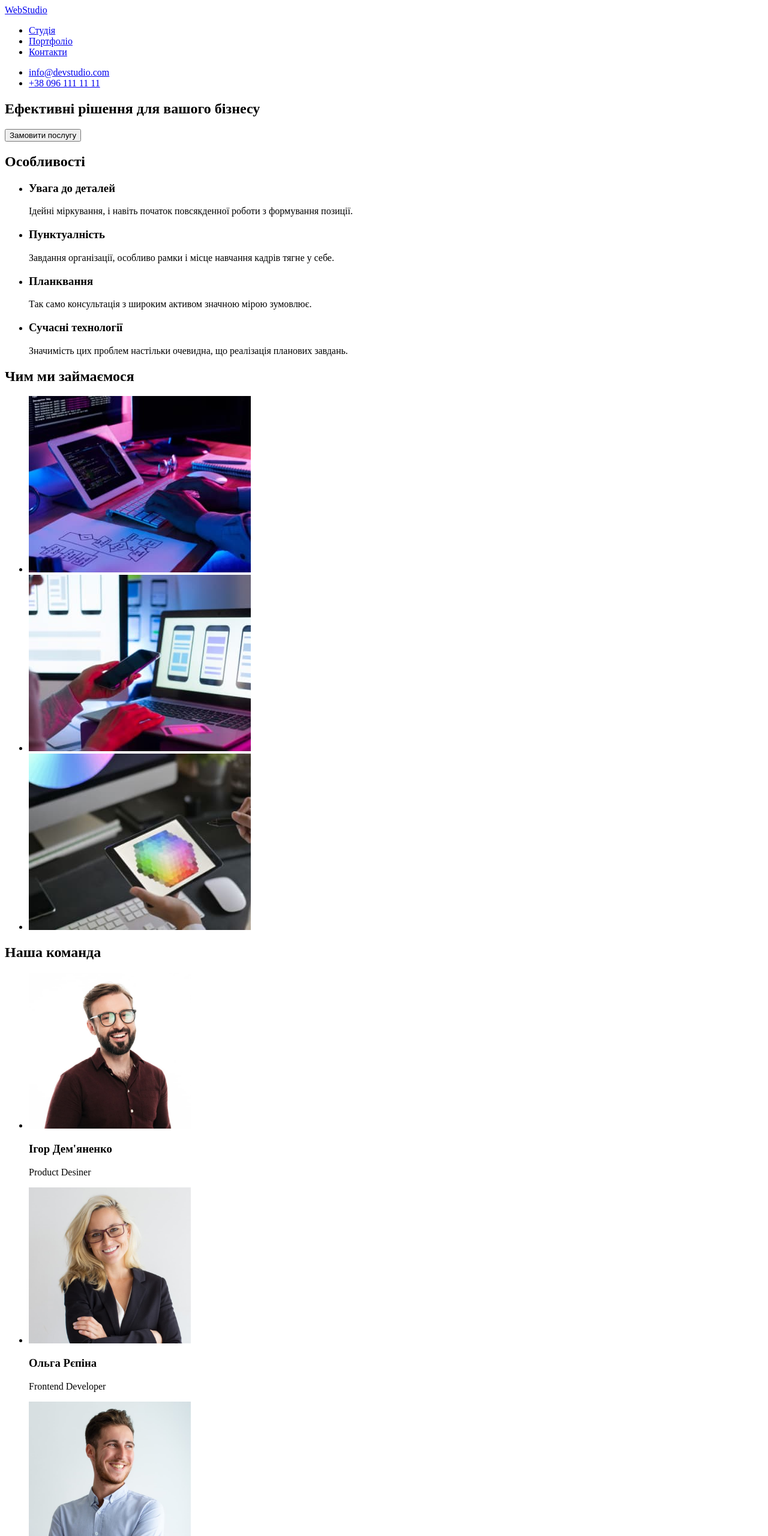
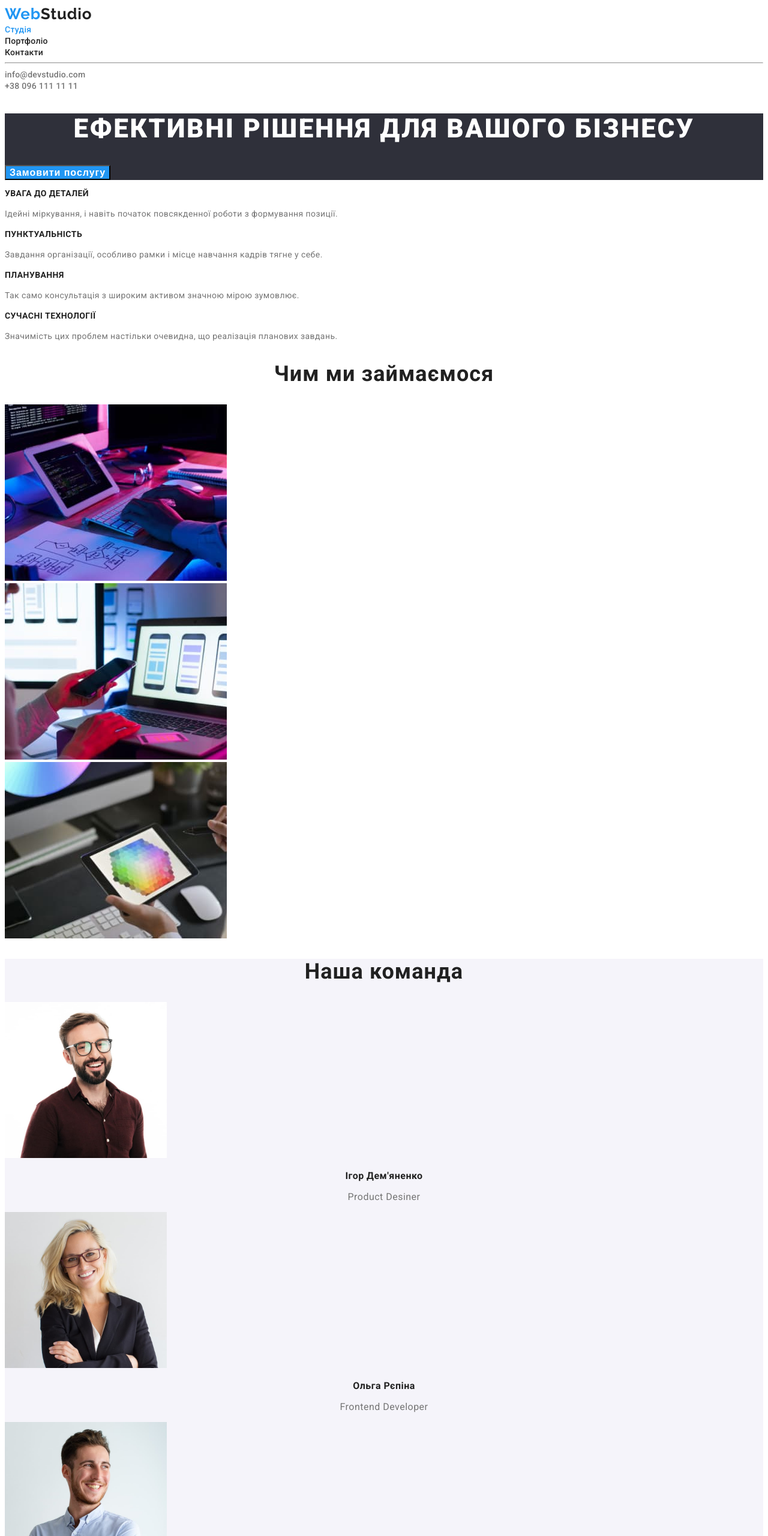
Before and after one commit to iSerge1987/goit-markup-hw-02, a plain HTML site: page index.html in a window 1280 px wide. Shown: the top 2560 px of the page at 60% size. Drawn offline with Linux system fonts and the light colour scheme.

Commit message:
HW02 ver.1.1

```diff
--- /dev/null
+++ b/css/styles.css
@@ -0,0 +1,188 @@
+:root {
+   --brand-color: #2196F3;
+   --line-height-114: 1.143;
+   --line-height-116: 1.1625;
+   --line-height-117: 1.1667;
+   --line-height-119: 1.1923;
+   --line-height-136: 1.13636;
+   --line-height-188: 1.1875;
+   --line-height-714: 1.7143;
+ }
+
+ body {
+   background: #FFFFFF;
+   color: #212121;
+   font-family: Roboto, sans-serif;
+ }
+
+ h2 {
+   font-weight: 700;
+   font-size: 36px;
+   line-height: var(--line-height-117);
+   text-align: center;
+   letter-spacing: 0.03em;
+ }
+
+ ul {
+   margin: 0;
+   padding: 0;
+   list-style-type: none;
+ }
+
+ address {
+   font-style: normal;
+ }
+
+/* logo */
+ .contacts .studio-logo,
+ .header .studio-logo {
+   font-family: Raleway, Oleo Script, sans-serif;
+   font-weight: 700;
+   font-size: 26px;
+   line-height: var(--line-height-119);
+   letter-spacing: 0.03em;
+ }
+
+ .header .studio-logo {
+   color: #212121;
+ }
+
+ .contacts .studio-logo {
+   color: #FFFFFF;
+ }
+
+ .web-logo {
+   color: #2196F3;
+ }
+
+/* header */
+ .header a {
+   color: #212121;
+   font-weight: 500;
+   font-size: 14px;
+   line-height: var(--line-height-114);
+   letter-spacing: 0.02em;
+   text-decoration: none;
+ }
+
+ .header .active {
+   color: var(--brand-color);
+ }
+
+ .auth-nav a {
+   color: #757575;
+ }
+
+ .auth-nav a:hover,
+ .auth-nav a:active {
+   color: var(--brand-color);
+ }
+
+/* hero-section */
+ .hero-section {
+   background: #2F303A;
+ }
+
+ .hero-section-title {
+   color: #FFFFFF;
+   font-weight: 900;
+   font-size: 44px;
+   line-height: var(--line-height-136);
+   text-align: center;
+   letter-spacing: 0.06em;
+   text-transform: uppercase;
+ }
+
+ .hero-button {
+   background: #2196F3;
+   color: #FFFFFF;
+   font-weight: 700;
+   font-size: 16px;
+   line-height: var(--line-height-188);
+   text-align: center;
+   letter-spacing: 0.06em;
+   cursor: pointer;
+ }
+
+/* features-section */
+ .features-title {
+   font-weight: 700;
+   font-size: 14px;
+   line-height: var(--line-height-114);
+   letter-spacing: 0.03em;
+   text-transform: uppercase;
+ }
+
+ .features-text {
+   color: #757575;
+   font-size: 14px;
+   line-height: var(--line-height-714);
+   letter-spacing: 0.03em;
+ }
+
+/* team-section */
+ .team-section {
+   background: #F5F4FA;
+ }
+
+ .team-title {
+   font-size: 16px;
+   line-height: var(--line-height-188);
+   text-align: center;
+   letter-spacing: 0.03em;
+ }
+
+ .team-text {
+   color: #757575;
+   font-size: 16px;
+   line-height: var(--line-height-188);
+   text-align: center;
+   letter-spacing: 0.03em;
+ }
+
+/* portfolio-page */
+ .portfolio-title {
+   font-weight: 700;
+   font-size: 18px;
+   line-height: 2.0;
+   letter-spacing: 0.06em;
+ }
+
+ .portfolio-text {
+   color: #757575;
+   font-size: 16px;
+   line-height: var(--line-height-188);
+   letter-spacing: 0.03em;
+ }
+
+ .portfolio-button {
+   font-weight: 500;
+   font-size: 16px;
+   line-height: var(--line-height-116);
+   text-align: center;
+   letter-spacing: 0.03em;
+   cursor: pointer;
+ }
+
+ .portfolio-button:hover,
+ .portfolio-button:active {
+   background: #2196F3;
+   color: #FFFFFF;
+ }
+
+/* footer */
+ .contacts {
+   background: #2F303A;
+ }
+
+ .contacts a {
+   color: #FFFFFF;
+   font-size: 14px;
+   line-height: var(--line-height-714);
+   letter-spacing: 0.03em;
+   text-decoration: none;
+ }
+
+ .contacts .contacts-footer-link {
+   color: rgba(255, 255, 255, 0.6);
+ }
--- a/index.html
+++ b/index.html
@@ -7,20 +7,23 @@
     <meta name="autor" content="iSerge aka Ignatenko SergII">
     <meta name="description" content="Сайт про створення сайтів">
     <title>Web Studio (Version 2.1) - Figma</title>
+    <link rel="stylesheet" href="https://fonts.googleapis.com/css2?family=Oleo+Script&family=Raleway:wght@700&family=Roboto:wght@400;500;700;900&display=swap">
+    <link rel="stylesheet" href="./css/styles.css">
   </head>
   <body>
-    <header>
+    <header class="header">
       <!-- Header Content -->
       <nav>
-        <a href="./index.html" lang="en"><span>Web</span>Studio</a>
-        <ul>
-          <li><a href="/studio.html">Студія</a></li>
-          <li><a href="/portfolio.html">Портфоліо</a></li>
+        <a href="./index.html" lang="en" class="studio-logo"><span class="web-logo">Web</span>Studio</a>
+        <ul class="site-nav">
+          <li><a href="./index.html" class="active">Студія</a></li>
+          <li><a href="./portfolio.html">Портфоліо</a></li>
           <li><a href="#contacts.html">Контакти</a></li>
         </ul>
+        <hr>
       </nav>
 
-      <ul>
+      <ul class="auth-nav">
         <li><a href="mailto:info@devstudio.com" lang="en">info@devstudio.com</a></li>
         <li><a href="tel:+380961111111">+38 096 111 11 11</a></li>
       </ul>
@@ -28,34 +31,34 @@
 
     <main>
       <!-- Main Content -->
-      <section>
-        <h1>Ефективні рішення для вашого бізнесу</h1>
-        <button type="button">Замовити послугу</button>
+      <section class="hero-section">
+        <h1 class="hero-section-title">Ефективні рішення для вашого бізнесу</h1>
+        <button type="button" class="hero-button">Замовити послугу</button>
       </section>
 
-      <section>
-        <h2>Особливості</h2>
+      <section class="features-section">
+        <h2 hidden>Особливості</h2>
         <ul>
           <li>
-            <h3>Увага до деталей</h3>
-            <p>Ідейні міркування, і навіть початок повсякденної роботи з формування позиції.</p>
+            <h3 class="features-title">Увага до деталей</h3>
+            <p class="features-text">Ідейні міркування, і навіть початок повсякденної роботи з формування позиції.</p>
           </li>
           <li>
-            <h3>Пунктуалність</h3>
-            <p>Завдання організації, особливо рамки і місце навчання кадрів тягне у себе.</p>
+            <h3 class="features-title">Пунктуальність</h3>
+            <p class="features-text">Завдання організації, особливо рамки і місце навчання кадрів тягне у себе.</p>
           </li>
           <li>
-            <h3>Планквання</h3>
-            <p>Так само консультація з широким активом значною мірою зумовлює.</p>
+            <h3 class="features-title">Планування</h3>
+            <p class="features-text">Так само консультація з широким активом значною мірою зумовлює.</p>
           </li>
           <li>
-            <h3>Сучасні технології</h3>
-            <p>Значимість цих проблем настільки очевидна, що реалізація планових завдань.</p>
+            <h3 class="features-title">Сучасні технології</h3>
+            <p class="features-text">Значимість цих проблем настільки очевидна, що реалізація планових завдань.</p>
           </li>
         </ul>
       </section>
 
-      <section>
+      <section class="portfolio-section">
         <h2>Чим ми займаємося</h2>
         <ul>
           <li><a href=""><img src="./images/programming.jpg" alt="Зображення крупним планом. Робоче місце програміста" width="370"></a></li>
@@ -64,41 +67,41 @@
         </ul>
       </section>
 
-      <section>
+      <section class="team-section">
         <h2>Наша команда</h2>
         <ul>
           <li>
             <img src="./images/demyanenko.jpg" alt="Світлина Ігоря Дем'яненко" width="270">
-            <h3>Ігор Дем'яненко</h3>
-            <p lang="en">Product Desiner</p>
+            <h3 class="team-title">Ігор Дем'яненко</h3>
+            <p lang="en" class="team-text">Product Desiner</p>
           </li>
           <li>
             <img src="./images/repina.jpg" alt="Світлина Ользі Рєпіної" width="270">
-            <h3>Ольга Рєпіна</h3>
-            <p lang="en">Frontend Developer</p>
+            <h3 class="team-title">Ольга Рєпіна</h3>
+            <p lang="en" class="team-text">Frontend Developer</p>
           </li>
           <li>
             <img src="./images/tarasov.jpg" alt="Світлина Миколи Тарасова" width="270">
-            <h3>Микола Тарасов</h3>
-            <p lang="en">Marketing</p>
+            <h3 class="team-title">Микола Тарасов</h3>
+            <p lang="en" class="team-text">Marketing</p>
           </li>
           <li>
             <img src="./images/yermakov.jpg" alt="Світлина Михайла Єрмакова" width="270">
-            <h3>Михайло Єрмаков</h3>
-            <p lang="en">UI Designer</p>
+            <h3 class="team-title">Михайло Єрмаков</h3>
+            <p lang="en" class="team-text">UI Designer</p>
           </li>
         </ul>
       </section>
     </main>
 
-    <footer>
+    <footer class="contacts">
       <!-- Footer Content -->
-      <a href="./index.html" lang="en"><span>Web</span>Studio</a>
+      <a href="./index.html" lang="en" class="studio-logo"><span class="web-logo">Web</span>Studio</a>
       <address id="contacts">
         <ul>
           <li><a href="https://goo.gl/maps/CPtrU1FHBa2aNyZL9" target="_blank" rel="noopener noreferrer nofollow">м. Київ, пр-т Лесі Українки, 26</a></li>
-          <li><a href="mailto:info@devstudio.com" lang="en">info@devstudio.com</a></li>
-          <li><a href="tel:+380961111111">+38 096 111 11 11</a></li>
+          <li><a href="mailto:info@devstudio.com" lang="en" class="contacts-footer-link">info@devstudio.com</a></li>
+          <li><a href="tel:+380961111111" class="contacts-footer-link">+38 096 111 11 11</a></li>
         </ul>
       </address>
     </footer>
```
Also changed, not shown: portfolio.html (added, +106 -0 lines), images/portfolio1.jpg (added), images/portfolio2.jpg (added), images/portfolio3.jpg (added), images/portfolio4.jpg (added), images/portfolio5.jpg (added), images/portfolio6.jpg (added), images/portfolio7.jpg (added), images/portfolio8.jpg (added), images/portfolio9.jpg (added).
